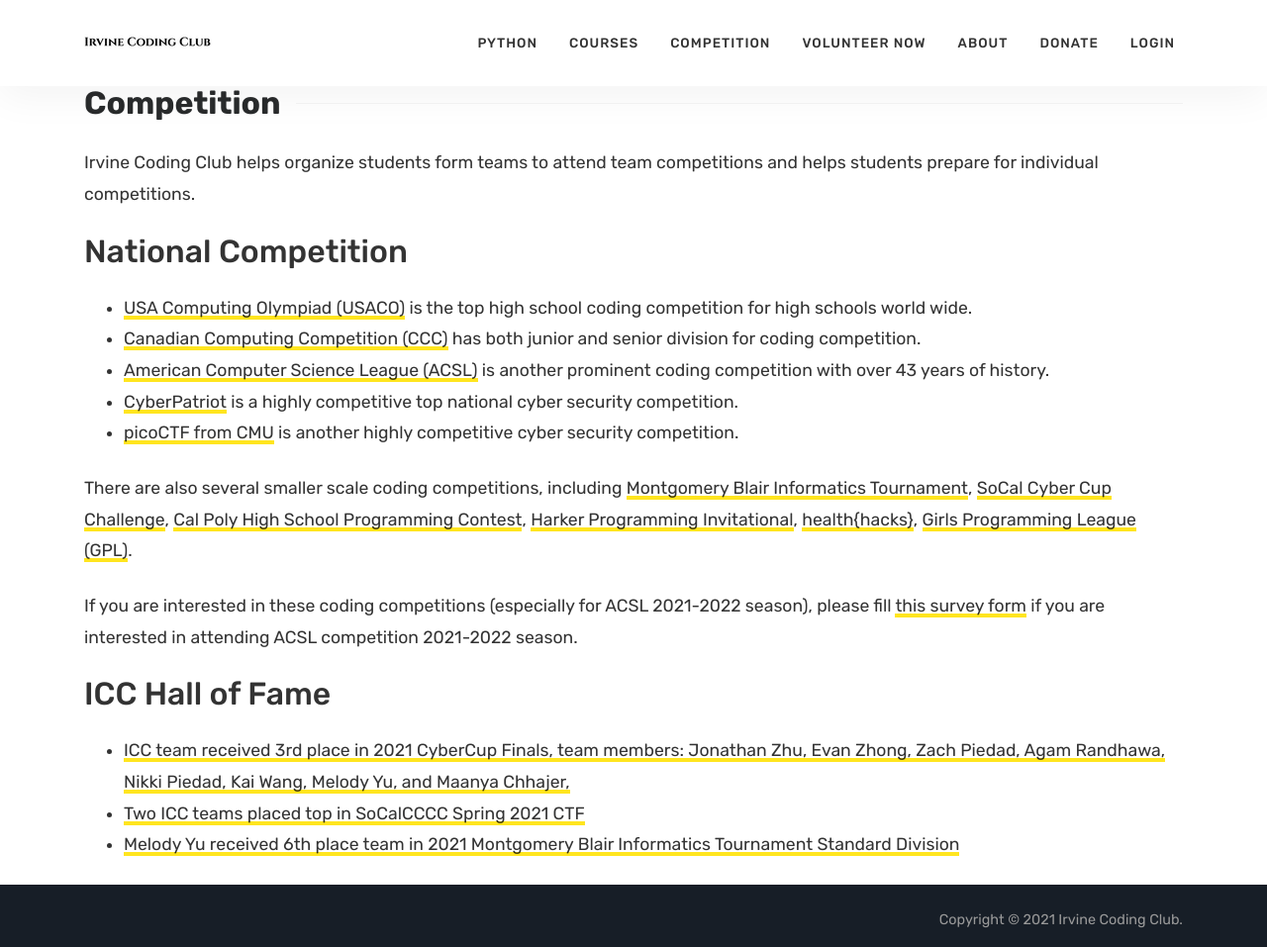
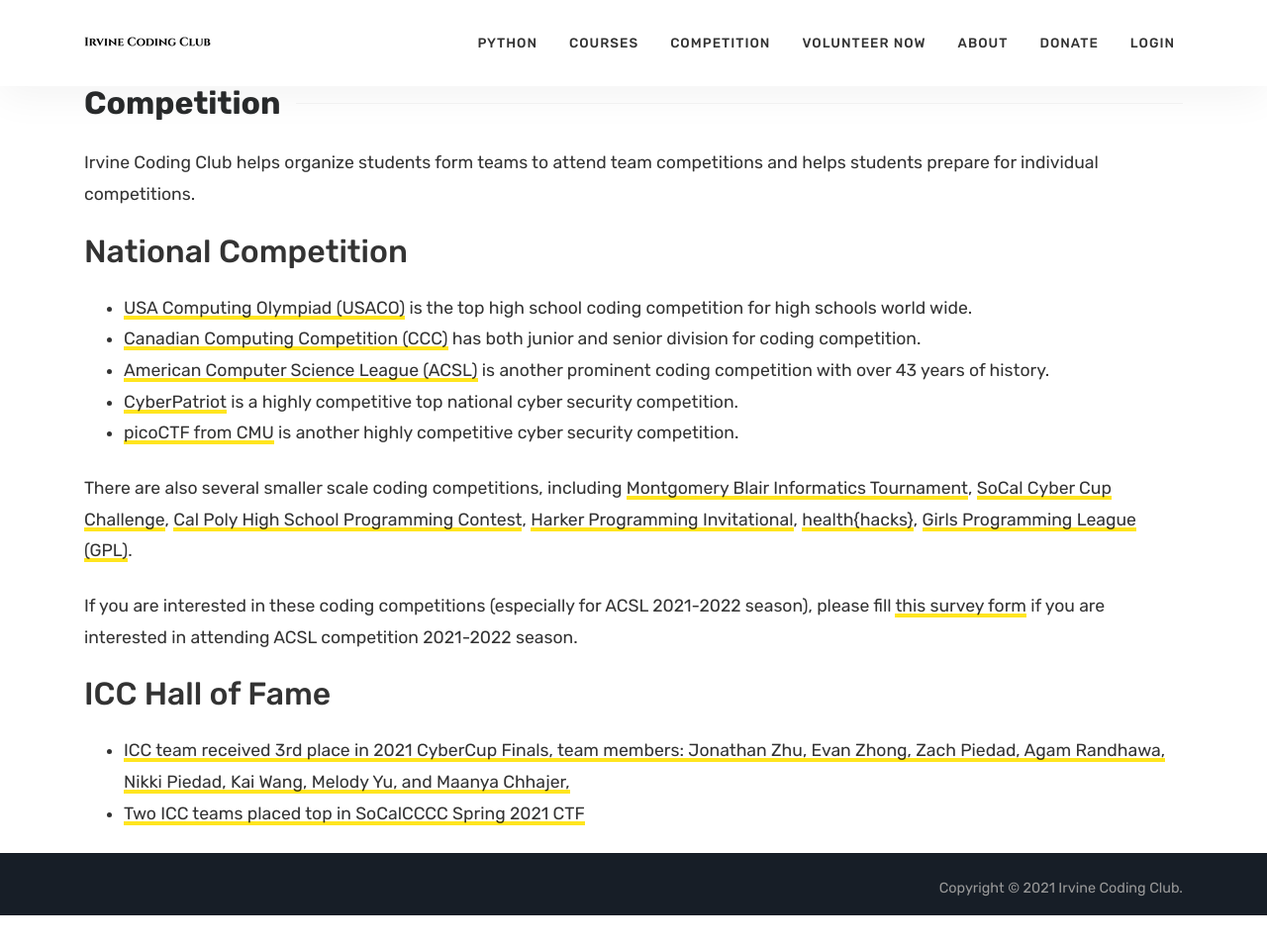
Before and after one commit to irvinecodingclub/irvinecodingclub.github.io, a Jekyll site: the page built from competition.md, in a window 1280 px wide and 957 px high. Shown: the whole window at 99% size. Built offline with Jekyll 4.4.1, drawn with Linux system fonts in a browser that asks for light colours.

Commit message:
competition

```diff
--- a/competition.md
+++ b/competition.md
@@ -21,4 +21,3 @@
 
 * [ICC team received 3rd place in 2021 CyberCup Finals, team members: Jonathan Zhu, Evan Zhong, Zach Piedad, Agam Randhawa, Nikki Piedad, Kai Wang, Melody Yu, and Maanya Chhajer, ](/2021/05/21/socal-cyber-cup-2021.html)
 * [Two ICC teams placed top in SoCalCCCC Spring 2021 CTF](https://socalcccc.ctfd.io/scoreboard)
-* [Melody Yu received 6th place team in 2021 Montgomery Blair Informatics Tournament Standard Division](https://mbit.mbhs.edu/archive/2021s/)
```
